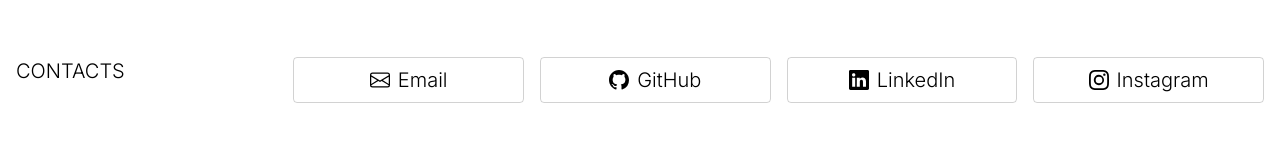
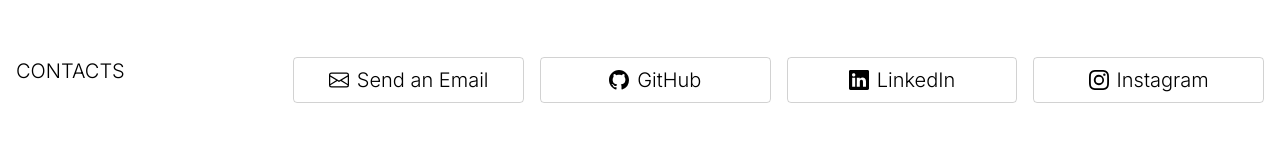
Before and after one commit to fathanmaul/fathanmaul.my.id, an Astro site: page / in a window 1280 px wide. Shown: the part 2642-2783 px from the top of the page. Built offline with nearby package versions, Linux system fonts and the light colour scheme; Astro itself is replaced by a stand-in of ours; a web font is replaced by a local one.

Commit message:
Update email contact label in Contacts component
Changed the label for the email contact from 'Email' to 'Send an Email' in the Contacts component for improved clarity.

```diff
--- a/src/components/organisms/Contacts.tsx
+++ b/src/components/organisms/Contacts.tsx
@@ -1,11 +1,10 @@
 import React from "react";
 import Button from "../atoms/Button";
 import { BsGithub, BsLinkedin, BsEnvelope, BsInstagram } from "react-icons/bs";
-import { FaGlobe } from "react-icons/fa";
 
 const contacts = [
   {
-    label: "Email",
+    label: "Send an Email",
     icon: <BsEnvelope />,
     href: "mailto:fthnmrh012@gmail.com",
   },
```
